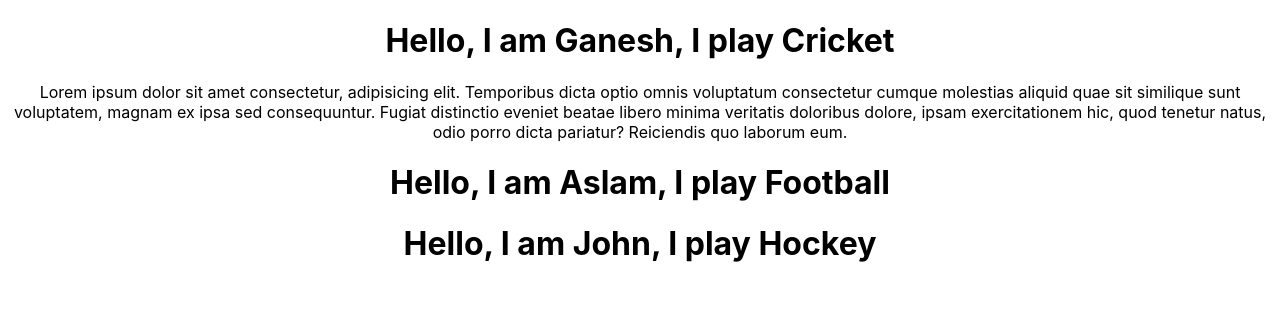
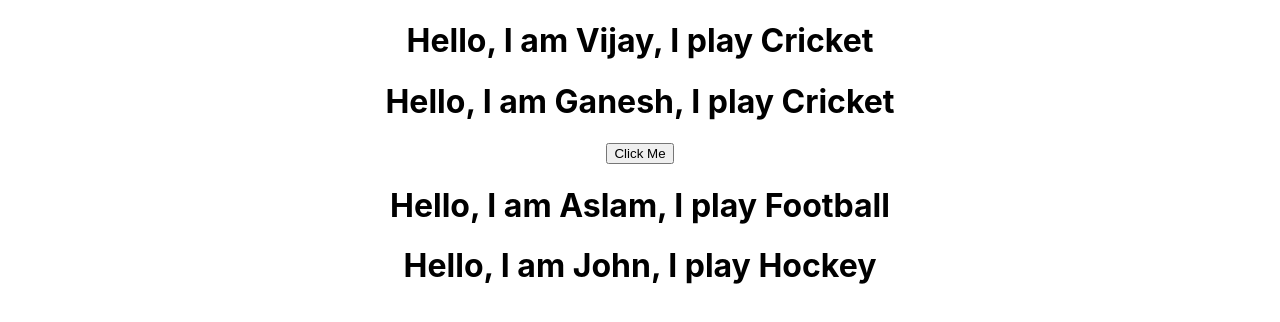
Before and after one commit to vijayadithya831/personal, a React (Create React App) app in the folder Full Stack/React/learn-react/: page / in a window 1280 px wide. Shown: the top 322 px of the page. Built offline with nearby package versions, Linux system fonts and the light colour scheme.

Commit message:
files updated

```diff
--- a/Full Stack/React/learn-react/src/App.js
+++ b/Full Stack/React/learn-react/src/App.js
@@ -15,11 +15,22 @@ function App() {
       <WelcomeStudents name = "Ganesh" sportsName = "Cricket"/>
       <WelcomeStudents name = "Aslam" sportsName = "Football"/>
       <WelcomeStudents name = "John" sportsName = "Hockey"/> */}
-      <Welcome name = "Ganesh" sportsName = "Cricket">
+      {/* <Welcome name = "Ganesh" sportsName = "Cricket">
         <p>Lorem ipsum dolor sit amet consectetur, adipisicing elit. Temporibus dicta optio omnis voluptatum consectetur cumque molestias aliquid quae sit similique sunt voluptatem, magnam ex ipsa sed consequuntur. Fugiat distinctio eveniet beatae libero minima veritatis doloribus dolore, ipsam exercitationem hic, quod tenetur natus, odio porro dicta pariatur? Reiciendis quo laborum eum.</p>
       </Welcome>
-      <Welcome name = "Aslam" sportsName = "Football"></Welcome>
-      <Welcome name = "John" sportsName = "Hockey"></Welcome>
+      <Welcome name = "Aslam" sportsName = "Football">
+        <button>Click Me</button>
+      </Welcome>
+      <Welcome name = "John" sportsName = "Hockey">
+        <h5>There's nothing here, but there's something!</h5>
+      </Welcome> */}
+      <Welcome name = "Vijay" sportsName = "Cricket"/>
+      <WelcomeStudents name = "Ganesh" sportsName = "Cricket">
+        <button>Click Me</button>
+      </WelcomeStudents>
+      <WelcomeStudents name = "Aslam" sportsName = "Football"></WelcomeStudents>
+      <WelcomeStudents name = "John" sportsName = "Hockey"></WelcomeStudents>
+
     </div>
 
   );
--- a/Full Stack/React/learn-react/src/Components/WelcomeClassCompPractice.js
+++ b/Full Stack/React/learn-react/src/Components/WelcomeClassCompPractice.js
@@ -3,8 +3,11 @@ import React from "react";
 class WelcomeStudents extends React.Component {
     render() {
         return (
-        <h1>Hello, I am {this.props.name}, I play {this.props.sportsName}</h1>
-    );
+            <div>
+                <h1>Hello, I am {this.props.name}, I play {this.props.sportsName}</h1>
+                {this.props.children}
+            </div>
+        );
     }
 }
 
```
